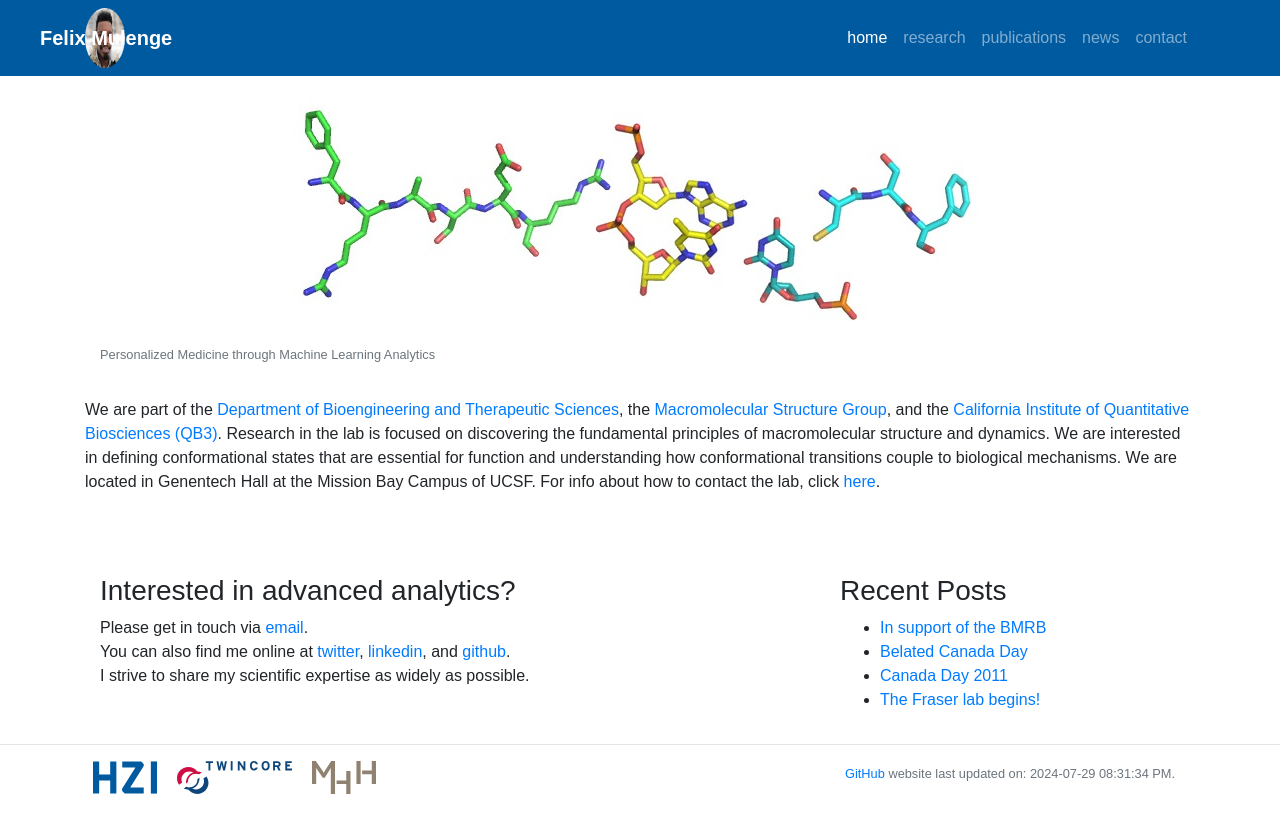
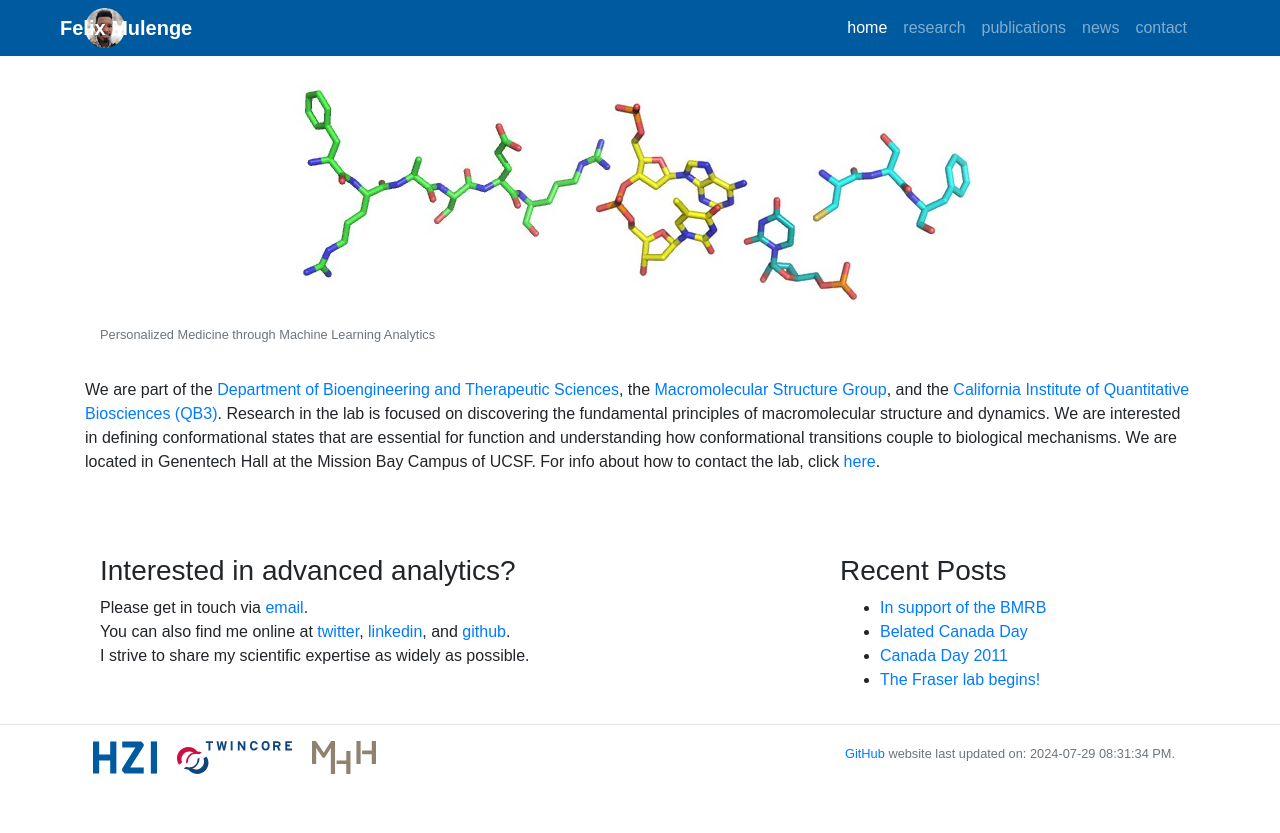
Before and after one commit to fmulenge/fmulenge.github.io, a Jekyll site: the page built from index.md, in a window 1280 px wide. Shown: the top 833 px of the page. Built offline with Jekyll 4.4.1, drawn with Linux system fonts in a browser that asks for light colours.

Commit message:
Update custom.css

```diff
--- a/static/css/custom.css
+++ b/static/css/custom.css
@@ -50,7 +50,7 @@
 
 .avatar {
     width: 40px;
-    height: 60px;
+    height: 40px;
     border-radius: 50%;
     overflow: hidden;
 }
@@ -59,7 +59,7 @@
 {
     position: absolute;
     width: 100%;
-    left: 40px;
+    left: 60px;
     text-align: left;
     margin:0 auto;
 }
```
